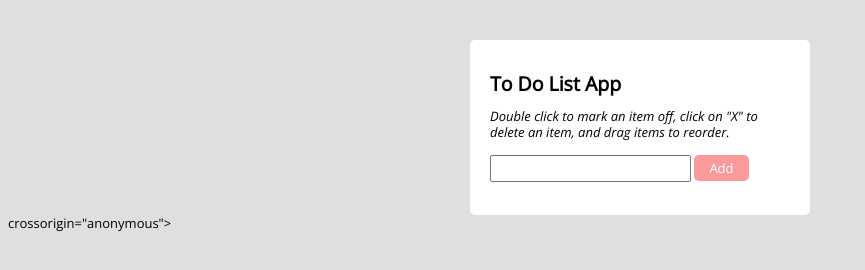
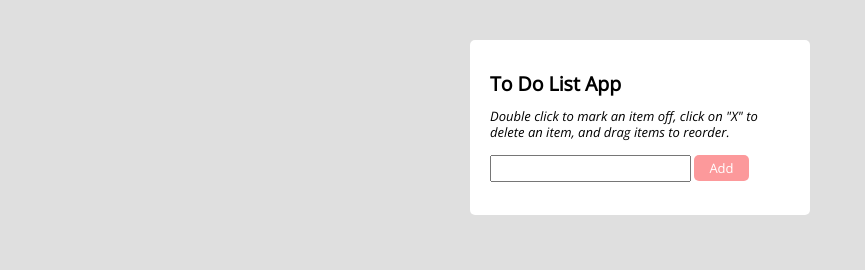
Before and after one commit to cpalmerbelcher/to-do-list-app, a plain HTML site: page index.html in a window 1280 px wide. Shown: the whole page, without its empty margins (0-865 px from the left). Drawn offline with nearby package versions, Linux system fonts and the light colour scheme.

Commit message:
Update index.html

```diff
--- a/index.html
+++ b/index.html
@@ -21,7 +21,6 @@
 		<br/>
 		<ol id="list"></ol>
     </div>
-  integrity="sha256-QWo7LDvxbWT2tbbQ97B53yJnYU3WhH/C8ycbRAkjPDc=" crossorigin="anonymous"></script>
 	<script src="js/scripts.js"></script>
 	<script src="https://code.jquery.com/jquery-3.5.1.js"
 	integrity="sha256-QWo7LDvxbWT2tbbQ97B53yJnYU3WhH/C8ycbRAkjPDc=" crossorigin="anonymous"></script>
```
